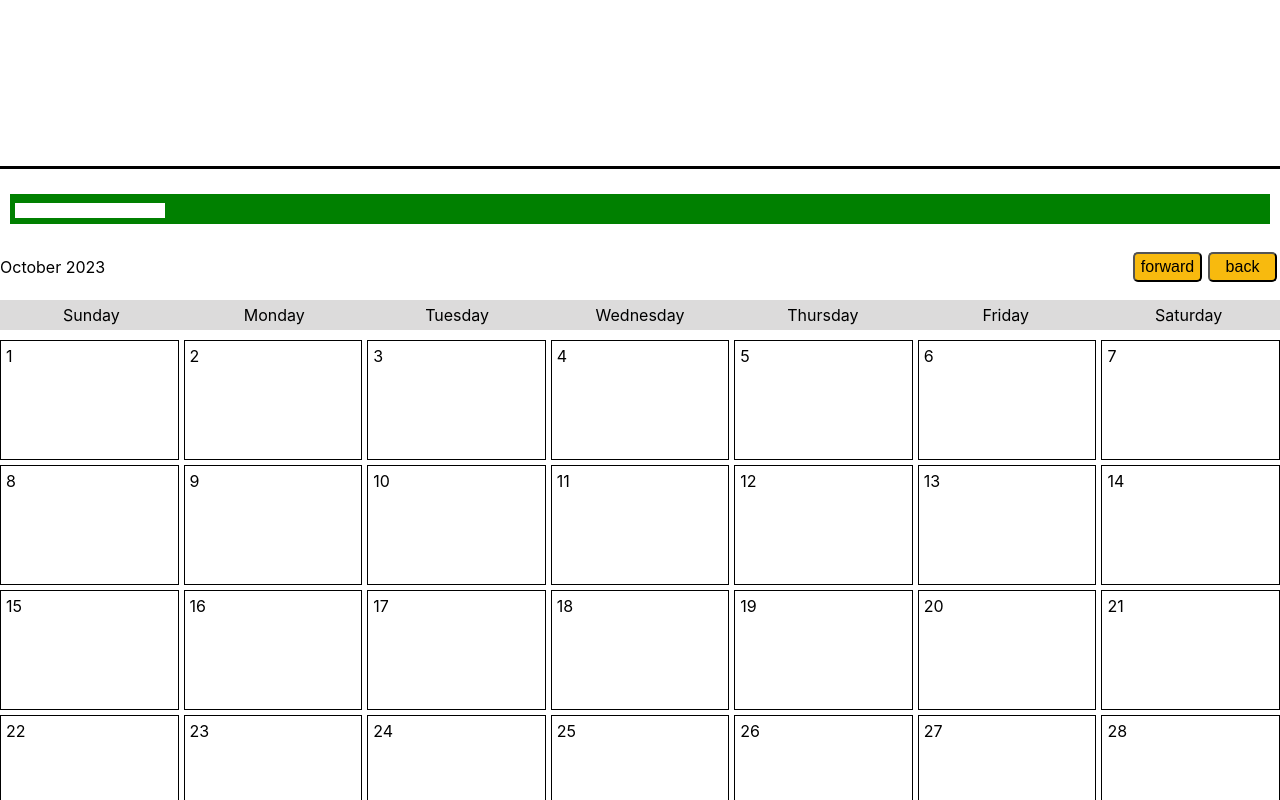
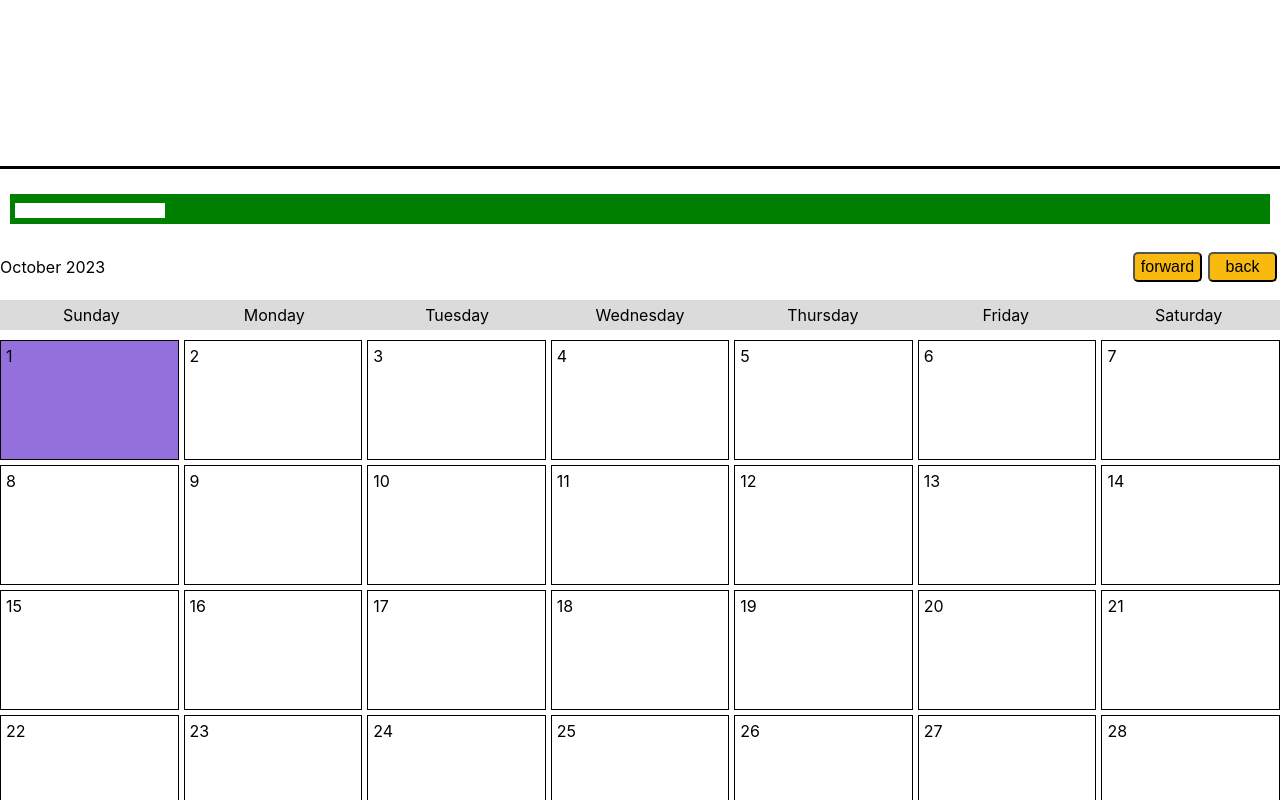
Before and after one commit to MeetYourCreator/reactjs-common-components, a React (Create React App) app: page / in a window 1280 px wide. In both pictures the pointer is over the element 89 px from the left and 1858 px from the top of the page. Shown: the part 1458-2258 px from the top of the page. Built offline with nearby package versions, Linux system fonts and the light colour scheme.

Commit message:
add backgrounf color to Day on hover

```diff
--- a/src/components/DatePicker/styles.css
+++ b/src/components/DatePicker/styles.css
@@ -33,3 +33,7 @@
   border: 1px solid black;
   background-color: white;
 }
+
+.calendarDay:hover {
+  background-color: mediumpurple;
+}
```
